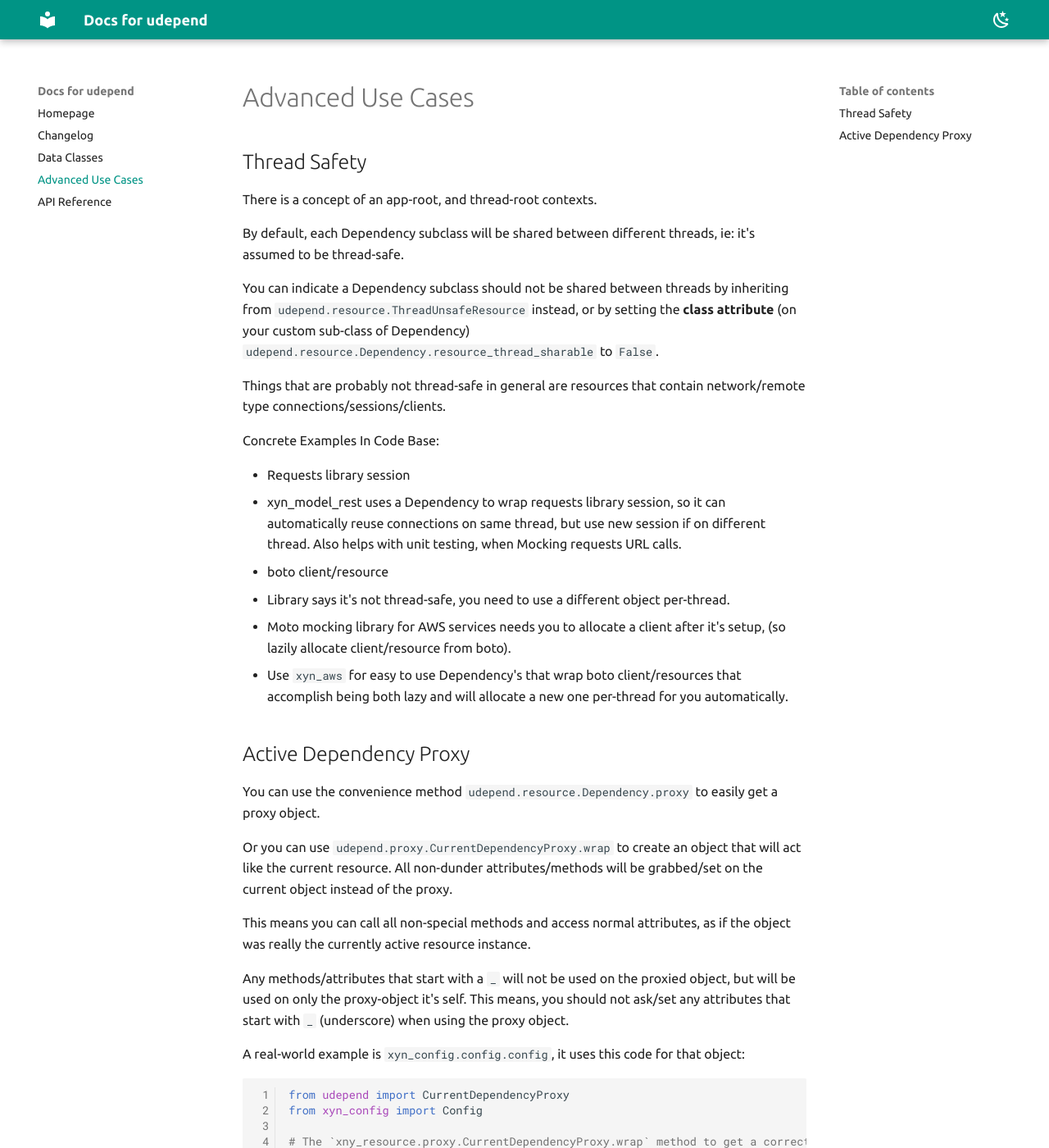
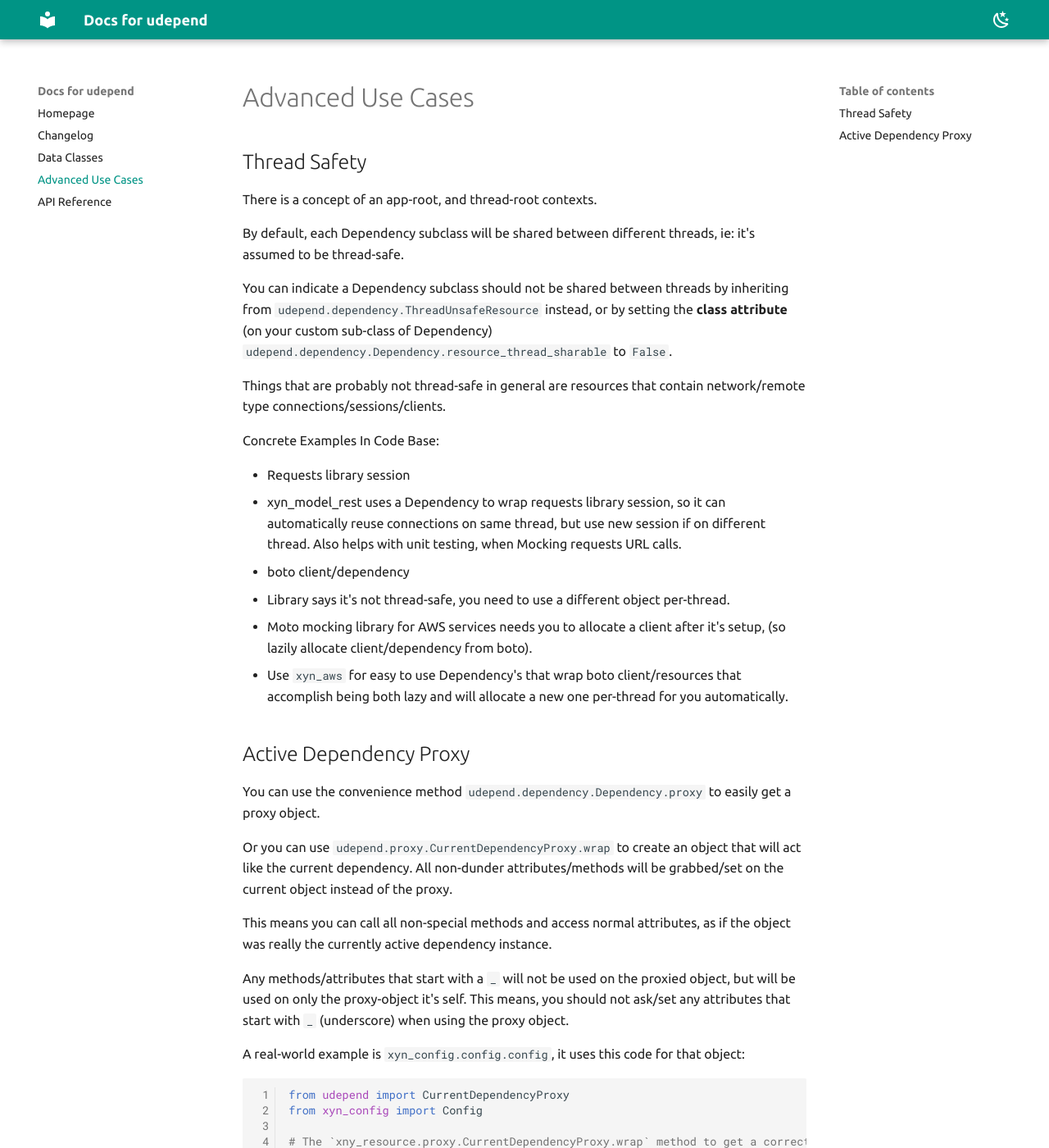
Before and after one commit to xyngular/py-xinject, an MkDocs documentation site: the page built from docs/advanced.md, in a window 1280 px wide and 1400 px high. Shown: the whole window at 82% size. Built offline with MkDocs 1.6.1 and Material for MkDocs 9.7.7, drawn with Linux system fonts in a browser that asks for light colours; some of the changed text lies outside the part shown.

Commit message:
chore: generally renamed `resource` to `dependency`.

````diff
--- a/docs/advanced.md
+++ b/docs/advanced.md
@@ -8,9 +8,9 @@ By default, each Dependency subclass will be shared between different threads,
 ie: it's assumed to be thread-safe.
 
 You can indicate a Dependency subclass should not be shared between threads
-by inheriting from `udepend.resource.ThreadUnsafeResource` instead,
+by inheriting from `udepend.dependency.ThreadUnsafeResource` instead,
 or by setting the **class attribute** (on your custom sub-class of Dependency)
-`udepend.resource.Dependency.resource_thread_sharable` to `False`.
+`udepend.dependency.Dependency.resource_thread_sharable` to `False`.
 
 Things that are probably not thread-safe in general
 are resources that contain network/remote type connections/sessions/clients.
@@ -21,24 +21,24 @@ Concrete Examples In Code Base:
   - xyn_model_rest uses a Dependency to wrap requests library session, so it can automatically
     reuse connections on same thread, but use new session if on different thread.
     Also helps with unit testing, when Mocking requests URL calls.
-- boto client/resource
+- boto client/dependency
   - Library says it's not thread-safe, you need to use a different object per-thread.
   - Moto mocking library for AWS services needs you to allocate a client after it's setup,
-    (so lazily allocate client/resource from boto).
+    (so lazily allocate client/dependency from boto).
   - Use `xyn_aws` for easy to use Dependency's that wrap boto client/resources that
     accomplish being both lazy and will allocate a new one per-thread for you automatically.
 
 ## Active Dependency Proxy
 
-You can use the convenience method `udepend.resource.Dependency.proxy` to easily get a
+You can use the convenience method `udepend.dependency.Dependency.proxy` to easily get a
 proxy object.
 
 Or you can use `udepend.proxy.CurrentDependencyProxy.wrap` to create an object that will act
-like the current resource.
+like the current dependency.
 All non-dunder attributes/methods will be grabbed/set on the current object instead of the proxy.
 
 This means you can call all non-special methods and access normal attributes,
-as if the object was really the currently active resource instance.
+as if the object was really the currently active dependency instance.
 
 Any methods/attributes that start with a `_` will not be used on the proxied object,
 but will be used on only the proxy-object it's self.
@@ -69,7 +69,7 @@ value = config.get('some_config_var')
 ```
 
 When you ask `config` for it's `get` attribute, it will get it from the current
-active resource for `Config`. So it's the equivalent of doing this:
+active dependency for `Config`. So it's the equivalent of doing this:
 
 ```python
 from xyn_config import Config
````
Also changed, not shown: README.md (+15 -15 lines), docs/index.md (+7 -7 lines), 4 other files.
